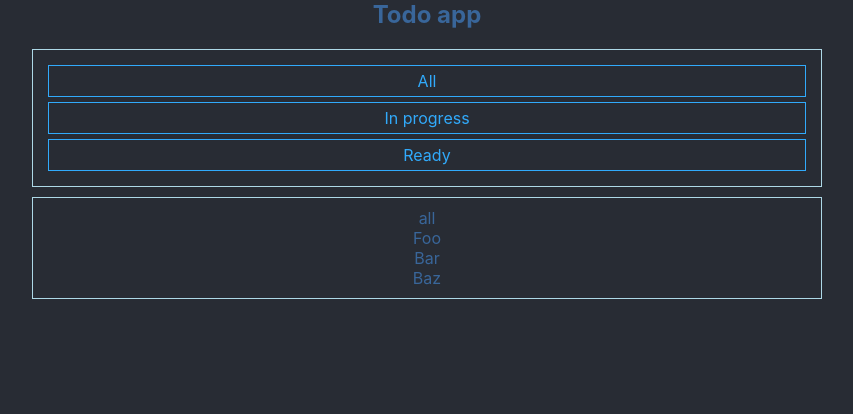
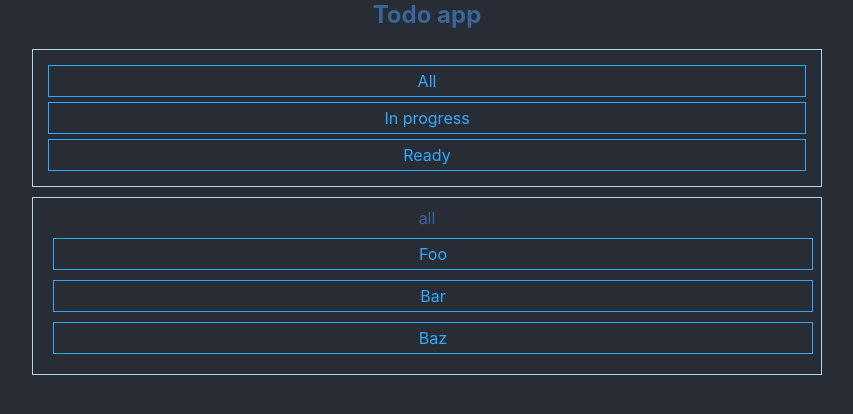
Before and after one commit to tothricsaj/todo-list__typescript, a React (Create React App) app: page / in a window 1280 px wide. Shown: the top 414 px of the page, without its empty margins (213-1066 px from the left). Built offline with nearby package versions, Linux system fonts and the light colour scheme.

Commit message:
ListElem

```diff
--- a/src/App.tsx
+++ b/src/App.tsx
@@ -1,7 +1,7 @@
 import React, { useState } from 'react';
 
 import ErrorBoundary from './ErrorBoundary/ErrorBoundary'
-import ListComponent from './components/ListComponent/ListComponent';
+import List from './components/List/List';
 import TodoController from './components/TodoController/TodoController';
 
 import TodoContext, { Todo } from './context/TodoContext';
@@ -38,7 +38,7 @@ function App() {
             showInProgress={() => setStatus(TodoStatus.IN_PROGRESS)}
             showReady={() => setStatus(TodoStatus.READY)}
           />
-          <ListComponent
+          <List
             todoStatus={status}
           />
         </div>
--- a/src/components/ListComponent/ListComponent.tsx
+++ b/src/components/List/List.tsx
@@ -1,8 +1,10 @@
 import React, { useContext, useEffect, useState } from "react";
-import style from './ListComponent.module.css';
+import style from './List.module.css';
 
 import TodoContext, { Todo } from "../../context/TodoContext";
 import { TodoStatus, All } from "../../common/constants";
+
+import ListElem from "./ListElem/ListElem";
 
 const ListComponent = (props: any) => {
   const todos = useContext(TodoContext);
@@ -25,7 +27,7 @@ const ListComponent = (props: any) => {
     <div className={style.wrapper}>
       <p>{ props.todoStatus }</p>
       <ul>
-        {todoList.map((todo, i) => <li key={i}>{todo.title}</li>)}
+        {todoList.map((todo, i) => <ListElem key={i} index={i} title={todo.title}/>)}
       </ul>
     </div>
   );
--- /dev/null
+++ b/src/components/List/ListElem/ListElem.module.css
@@ -0,0 +1,7 @@
+.wrapper {
+  width: calc(100% - 20px);
+  margin: 10px;
+  padding: 5px;
+  border: 1px solid var(--light-blue);
+  color: var(--light-blue);
+}
--- /dev/null
+++ b/src/components/List/ListElem/ListElem.tsx
@@ -0,0 +1,14 @@
+import React from "react";
+
+import style from './ListElem.module.css';
+
+const ListElem = (props: any) => {
+  return (
+    <li
+      key={props.index}
+      className={style.wrapper}
+    >{props.title}</li>
+  );
+}
+
+export default ListElem;
--- a/src/components/TodoController/TodoController.tsx
+++ b/src/components/TodoController/TodoController.tsx
@@ -1,4 +1,4 @@
-import React, { useContext } from "react";
+import React from "react";
 import style from './TodoController.module.css';
 
 const TodoController = (props: any) => {
```
Also changed, not shown: src/components/List/List.module.css (renamed from src/components/ListComponent/ListComponent.module.css).
